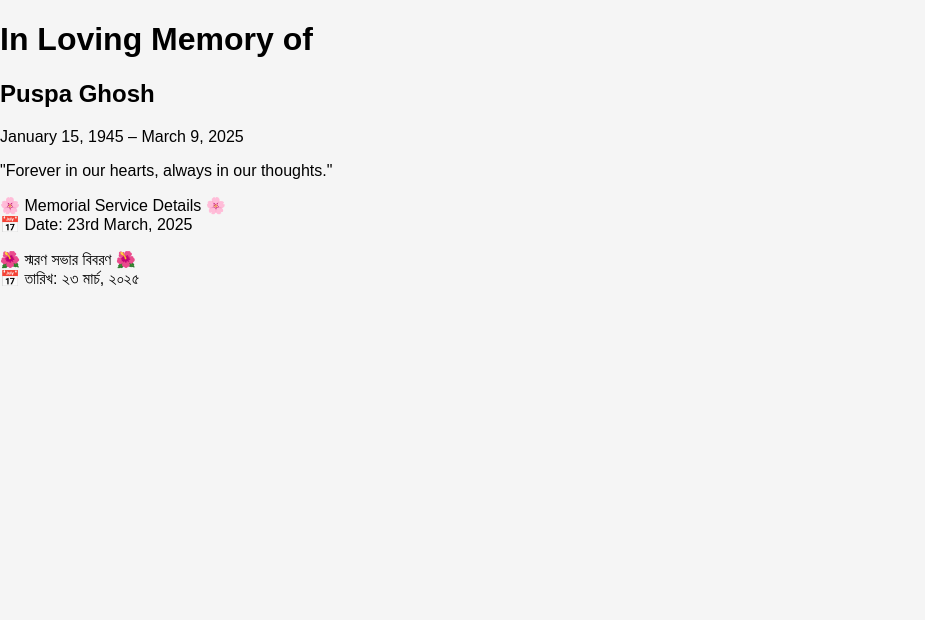
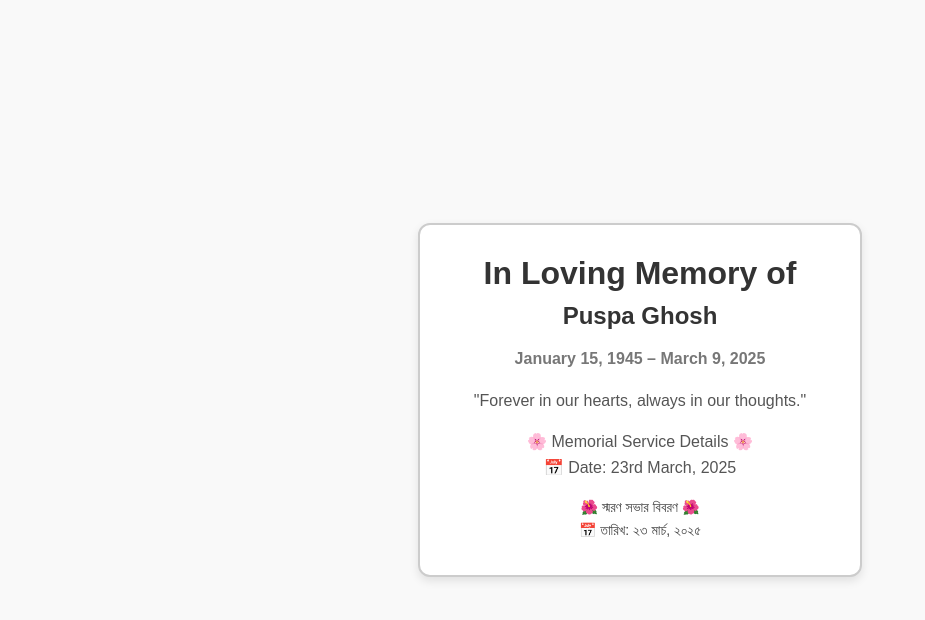
Before and after one commit to simon-ghosh-07/INVITATION, a plain HTML site: page index.html in a window 1280 px wide. Shown: the whole page, without its empty margins (0-925 px from the left). Drawn offline with Linux system fonts and the light colour scheme.

Commit message:
Update styles.css

```diff
--- a/styles.css
+++ b/styles.css
@@ -1,55 +1,64 @@
+/* General Styling */
 body {
-    font-family: Arial, sans-serif;
-    background-color: #f5f5f5;
+    font-family: 'Arial', sans-serif;
+    background-color: #f9f9f9;
+    display: flex;
+    justify-content: center;
+    align-items: center;
+    height: 100vh;
     margin: 0;
-    padding: 0;
 }
 
-.container {
+/* Card Styling */
+.card {
+    background-color: #fff;
+    border: 2px solid #ccc;
+    border-radius: 12px;
+    box-shadow: 0 4px 10px rgba(0,0,0,0.1);
+    padding: 20px;
     width: 90%;
-    max-width: 600px;
-    margin: 50px auto;
+    max-width: 400px;
     text-align: center;
+    animation: fadeIn 1s ease-in-out;
 }
 
-.btn {
-    background-color: #4CAF50;
-    color: white;
-    padding: 10px 20px;
-    margin-top: 20px;
-    display: inline-block;
-    text-decoration: none;
-    border-radius: 5px;
+h1, h2 {
+    margin: 10px 0;
+    color: #333;
 }
 
-.fade-in {
-    opacity: 0;
-    transform: translateY(20px);
-    animation: fadeIn 1s forwards;
+p {
+    color: #555;
+    line-height: 1.6;
 }
 
-.slide-in {
-    opacity: 0;
-    transform: translateX(-100%);
-    animation: slideIn 1s forwards;
+.dates {
+    font-weight: bold;
+    color: #777;
 }
 
+.bengali {
+    margin-top: 15px;
+    font-size: 14px;
+    color: #444;
+}
+
+/* Animation */
 @keyframes fadeIn {
+    from {
+        opacity: 0;
+        transform: translateY(-10px);
+    }
     to {
         opacity: 1;
         transform: translateY(0);
     }
 }
 
-@keyframes slideIn {
-    to {
-        opacity: 1;
-        transform: translateX(0);
+/* Mobile Responsive */
+@media (max-width: 500px) {
+    .card {
+        width: 95%;
+        padding: 15px;
     }
 }
-
-.gallery img {
-    width: 100%;
-    margin-bottom: 10px;
-    border-radius: 5px;
-}
```
